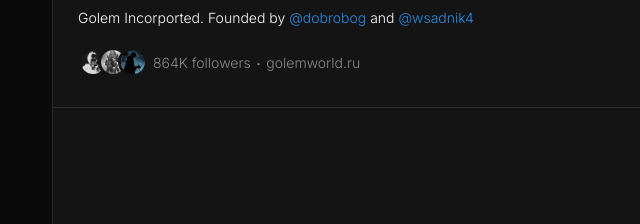
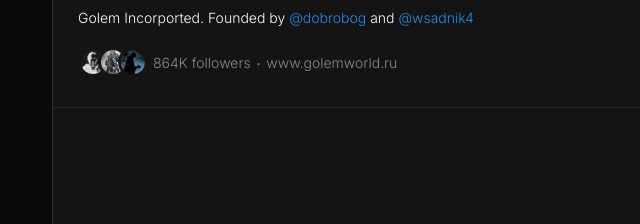
Before and after one commit to deadworldinc/golemworld, a plain HTML site: page index.html in a window 1280 px wide. Shown: the part 159-383 px from the top of the page, 238-878 px from the left. Drawn offline with Linux system fonts and the light colour scheme; no server answers.

Commit message:
Update index.html

```diff
--- a/index.html
+++ b/index.html
@@ -109,7 +109,7 @@
                         </div>
                     </div>
                     <div class="profile-description-container">
-                        <span class="default-text">Golem Incorported. Founded by <span class="link-text" onclick="window.open('https:\/\/golemworld.ru\/dobrobog')">@dobrobog</span> and <span class="link-text" onclick="window.open('https:\/\/golemworld.ru\/wsadnik4')">@wsadnik4</span></span>
+                        <span class="default-text">Golem Incorported. Founded by <span class="link-text" onclick="window.open('https:\/\/www.golemworld.ru\/dobrobog')">@dobrobog</span> and <span class="link-text" onclick="window.open('https:\/\/golemworld.ru\/wsadnik4')">@wsadnik4</span></span>
                     </div>
                     <div class="additional-info-container">
                         <div class="followers-container">
@@ -122,7 +122,7 @@
                                 <span class="default-text semi-transparent-text" style="margin-left: 5px;">864K followers</span>
                             </div>
                             <span class="default-text semi-transparent-text additional-info-dot" style="margin-left: 5px; font-size: 20px; padding-top: 3px;">·</span>
-                            <span class="default-text semi-transparent-text additional-info-site" style="margin-left: 5px;">golemworld.ru</span>
+                            <span class="default-text semi-transparent-text additional-info-site" style="margin-left: 5px;">www.golemworld.ru</span>
                         </div>
                     </div>
                 </div>
```
